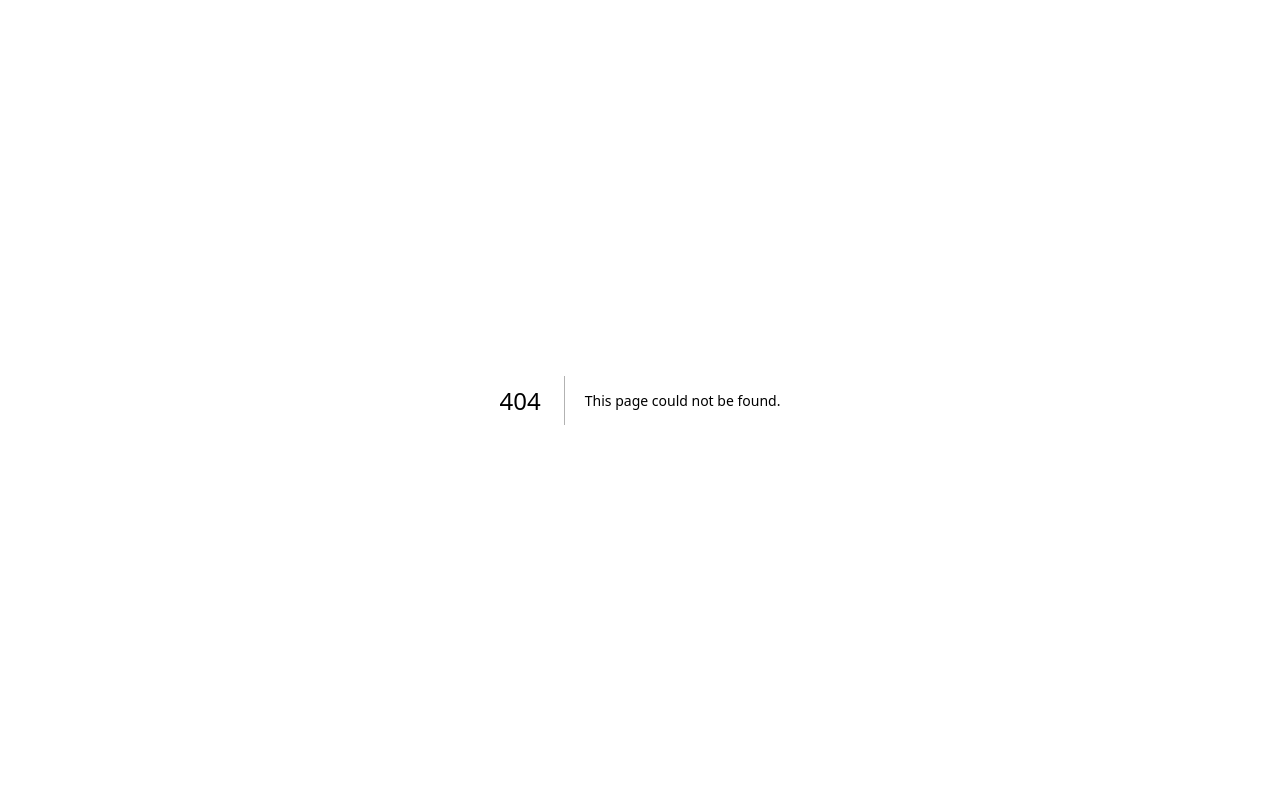
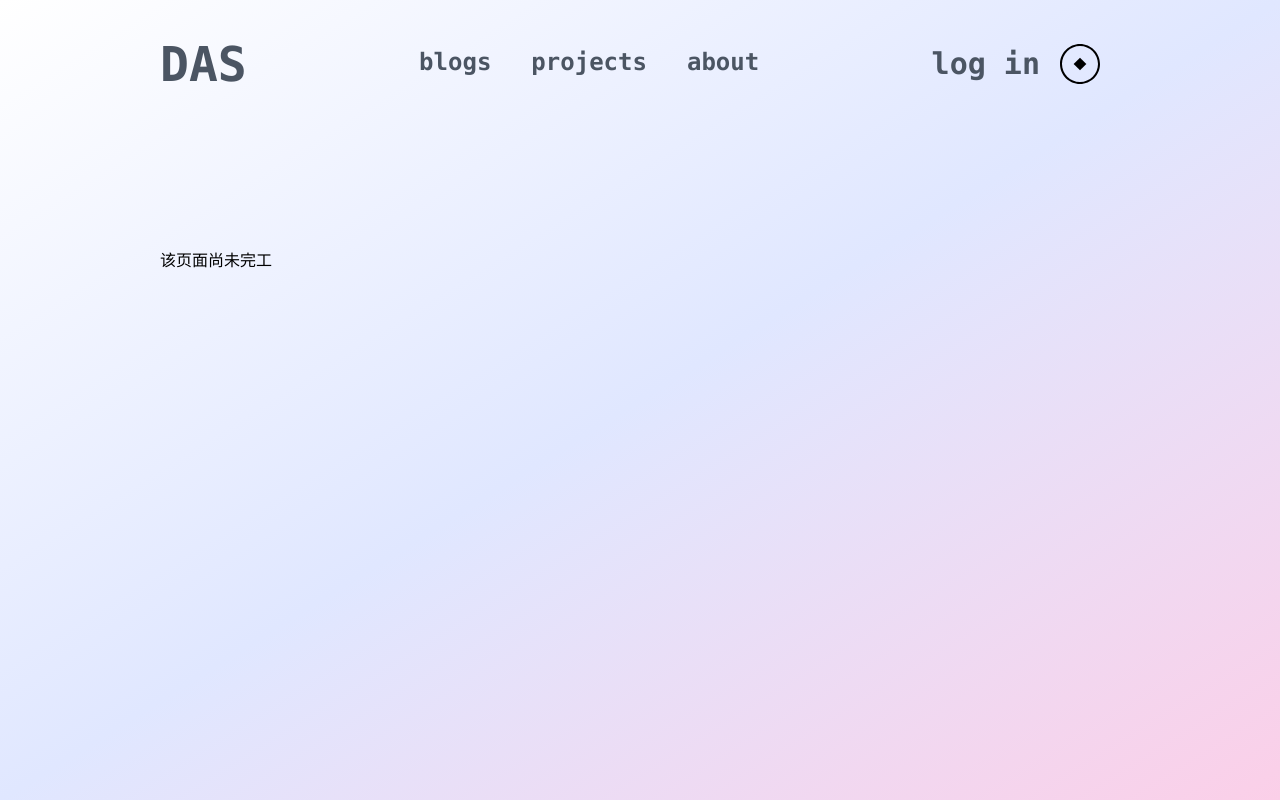
Before and after one commit to biu9/nextjs-blog, a Next.js app: page /about in a window 1280 px wide. Before the commit this address had no page. Built offline with nearby package versions, Linux system fonts and the light colour scheme.

Commit message:
fix: fix come css problems

```diff
--- a/components/NavBar.js
+++ b/components/NavBar.js
@@ -4,6 +4,7 @@ import Modal from '@mui/material/Modal'
 import TextField from '@mui/material/TextField'
 import Button from '@mui/material/Button'
 import { POST } from '../request'
+import Link from 'next/link'
 
 const LoginModal = ({ open, setOpen }) => {
   const [imgClassIndex, setImgClassIndex] = useState(0)
@@ -154,9 +155,15 @@ export const NavBar = () => {
       }}
       className="text-5xl cursor-pointer">DAS</div>
       <div className="flex space-x-10 text-2xl">
-        <div>blogs</div>
-        <div>projects</div>
-        <div>about</div>
+        <Link href='/blogs'>
+          <div className='hover:after:w-full after:w-0 after:h-1  after:block after:bg-gray-600 after:transition-all after:duration-300 after:ease-in-out cursor-pointer'>blogs</div>
+        </Link>
+        <Link href='/projects'>
+          <div className='hover:after:w-full after:w-0 after:h-1  after:block after:bg-gray-600 after:transition-all after:duration-300 after:ease-in-out cursor-pointer'>projects</div>
+        </Link>
+        <Link href='/about'>
+          <div className='hover:after:w-full after:w-0 after:h-1  after:block after:bg-gray-600 after:transition-all after:duration-300 after:ease-in-out cursor-pointer'>about</div>
+        </Link>
       </div>
       {ifLogged ? (
         <div
--- /dev/null
+++ b/pages/about.js
@@ -0,0 +1,10 @@
+import { NavBar } from "../components/NavBar"
+
+export default function About () {
+    return (
+        <div className="bg-gradient-to-br from-white via-indigo-100 to-pink-200 min-h-screen px-40 py-10  flex flex-col min-w-max">
+            <NavBar/>
+            该页面尚未完工
+        </div>
+    )
+}
--- /dev/null
+++ b/pages/blogs.js
@@ -0,0 +1,10 @@
+import { NavBar } from "../components/NavBar"
+
+export default function Blogs () {
+    return (
+        <div className="bg-gradient-to-br from-white via-indigo-100 to-pink-200 min-h-screen px-40 py-10  flex flex-col min-w-max">
+            <NavBar/>
+            该页面尚未完工
+        </div>
+    )
+}
--- a/pages/index.js
+++ b/pages/index.js
@@ -187,7 +187,7 @@ export default function Home({ data }) {
   console.log('data is ', data);
 
   return (
-    <div className="bg-gradient-to-br from-white via-indigo-100 to-pink-200 w-full min-h-screen px-40 py-10  flex flex-col">
+    <div className="bg-gradient-to-br from-white via-indigo-100 to-pink-200 min-h-screen px-40 py-10  flex flex-col min-w-max	">
       <NavBar/>
       <div className="flex justify-between space-x-80 mb-40 flex-1">
         <div className="flex flex-col space-y-40 flex-1">
--- /dev/null
+++ b/pages/projects.js
@@ -0,0 +1,28 @@
+import { NavBar } from "../components/NavBar"
+
+const Project = () => {
+    return (
+        <div className="flex flex-col space-y-6 font-mono">
+            <div className="w-1/3 object-cover rounded-2xl overflow-hidden">
+                <img
+                className="w-full object-cover hover:scale-150 transition duration-500"
+                src="https://typora-1309407228.cos.ap-shanghai.myqcloud.com/%E6%9C%AA%E6%A0%87%E9%A2%98-15.jpg">
+                </img>
+            </div>
+            <div className="p-3 border-2 rounded-2xl border-black w-1/3">
+                <div className="font-bold text-3xl mb-5">Projec1</div>
+                <div>the desription of this project</div>
+            </div>
+        </div>
+    )
+}
+
+export default function Projects () {
+    return (
+        <div className="bg-gradient-to-br from-white via-indigo-100 to-pink-200 min-h-screen px-40 py-10  flex flex-col min-w-max">
+            <NavBar/>
+            <div className="w-full flex flex-wrap">
+            </div>
+        </div>
+    )
+}
```
